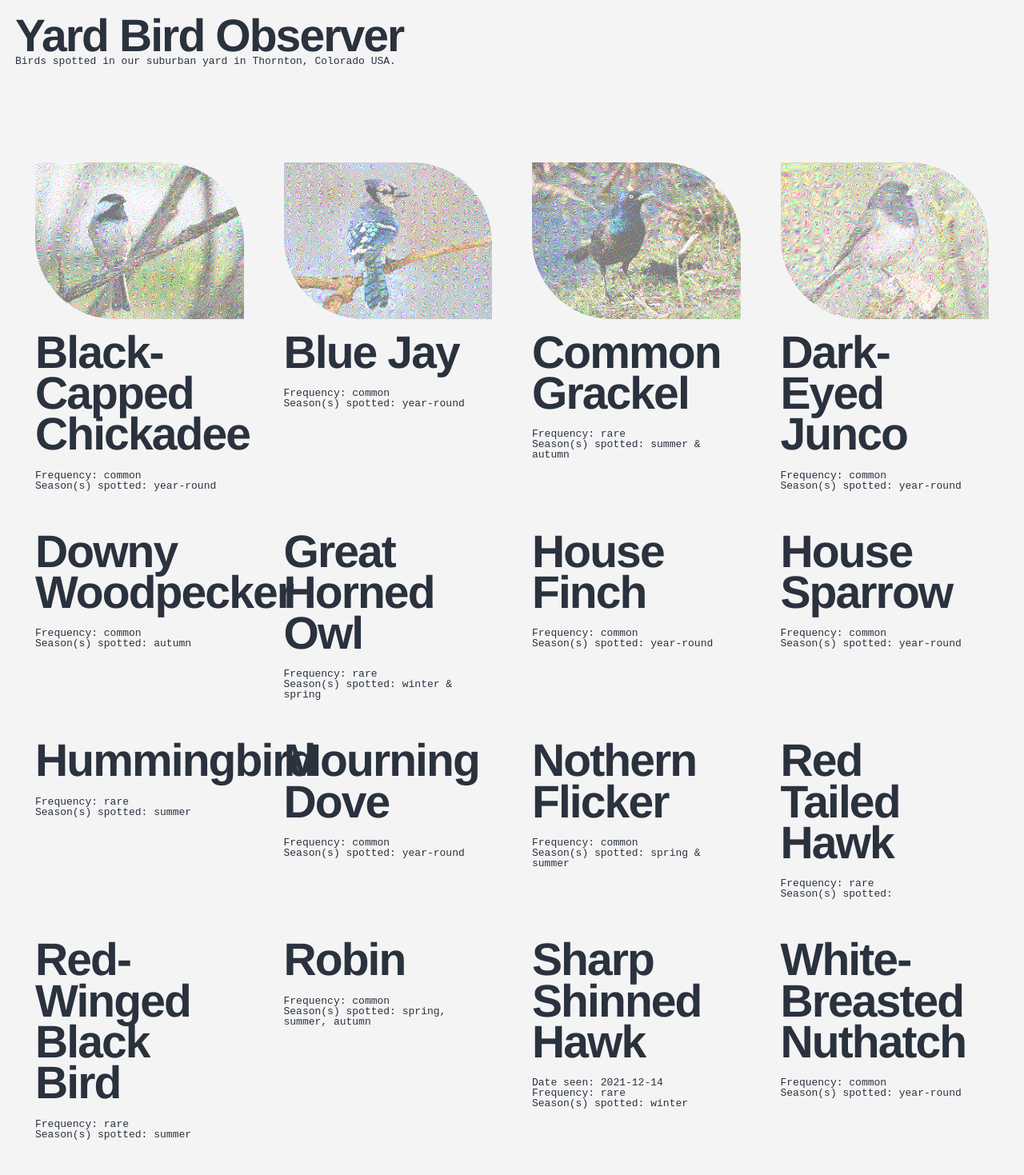
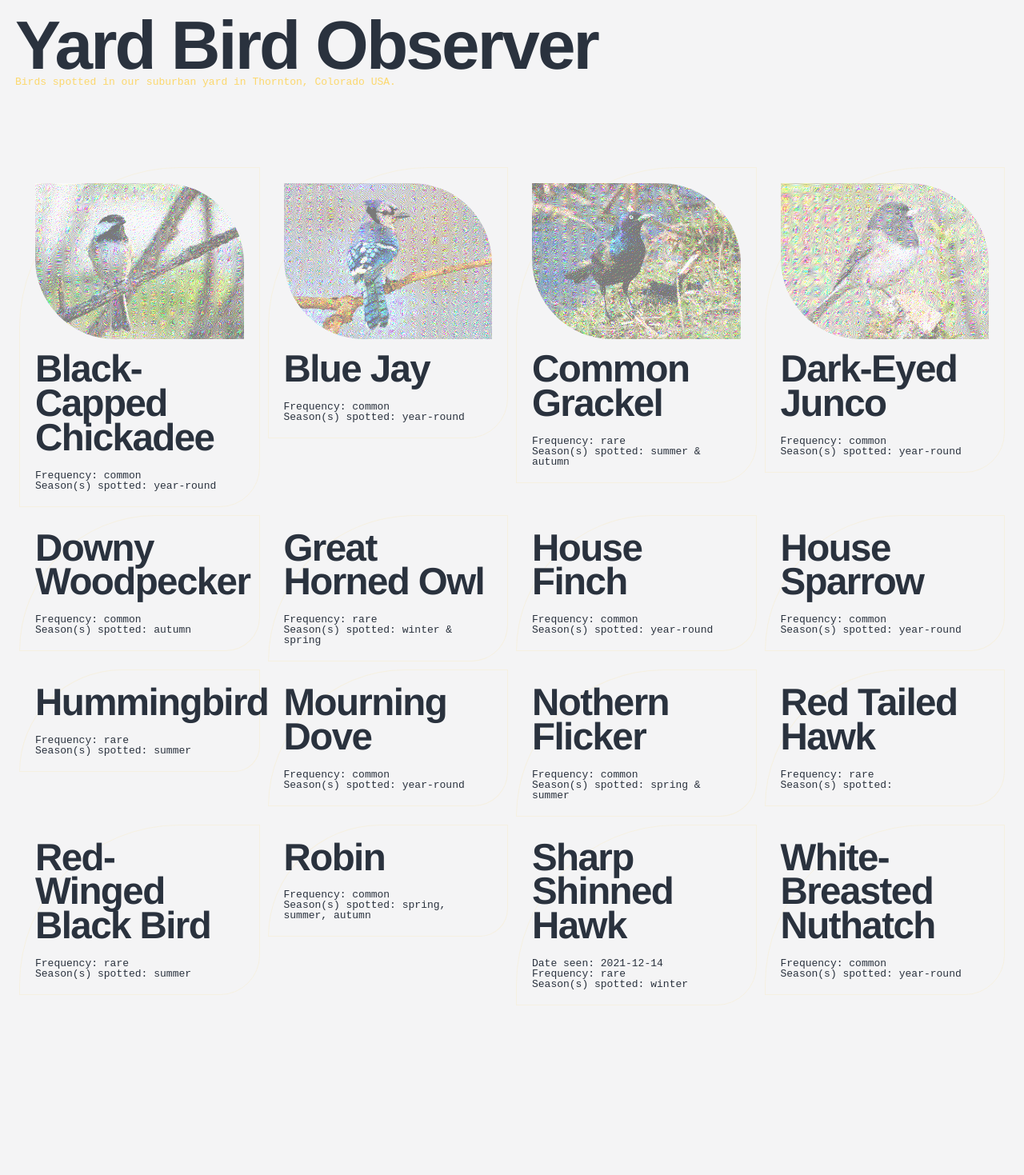
Before and after one commit to fergd/birds, a Jekyll site: the page built from index.markdown, in a window 1280 px wide. Shown: the whole page at 80% size. Built offline with Jekyll 4.4.1, drawn with Linux system fonts in a browser that asks for light colours; after the commit the page ends 1281 px from its top, so only the background shows below that.

Commit message:
Color and typography tweaks

```diff
--- a/_config.yml
+++ b/_config.yml
@@ -18,7 +18,6 @@
 # You can create any custom variable you would like, and they will be accessible
 # in the templates via {{ site.myvariable }}.
 title: Yard Bird Observer
-email: your-email@example.com
 description: >- # this means to ignore newlines until "baseurl:"
   Birds spotted in our suburban yard in Thornton, Colorado USA.
 baseurl: "/"
--- a/assets/css/main.scss
+++ b/assets/css/main.scss
@@ -71,6 +71,12 @@ hr {
 }
 header{
 	padding: 0 0 5rem 0;
+	h1{
+		font-size: 4.5rem;
+	}
+	p{
+		color: var(--color-splash);
+	}
 }
 main{
 	max-width: 100%;
@@ -84,10 +90,10 @@ article.bird-item{
 	max-width: 25%;
 	padding:5px;
 	div{
-	border: 1px solid rgba(255,255,255,0.05);
-	border-radius: 200px 0 50px 0;
-	padding: 1rem;
-}
+		border: 1px solid rgba(255, 204, 51, 0.1);
+		border-radius: 200px 0 50px 0;
+		padding: 1rem;
+	}
 	h1{
 		margin-bottom: 1rem;
 	}
@@ -102,7 +108,7 @@ article.bird-item{
 	}
 }
 h1 {
-	font-size: 3rem;
+	font-size: 2.5rem;
 	letter-spacing: -0.06ch;
 	font-weight: var(--f-heavy);
 	line-height: 0.9;
```
Also changed, not shown: _includes/bird-item.html (line endings or trailing spaces).
